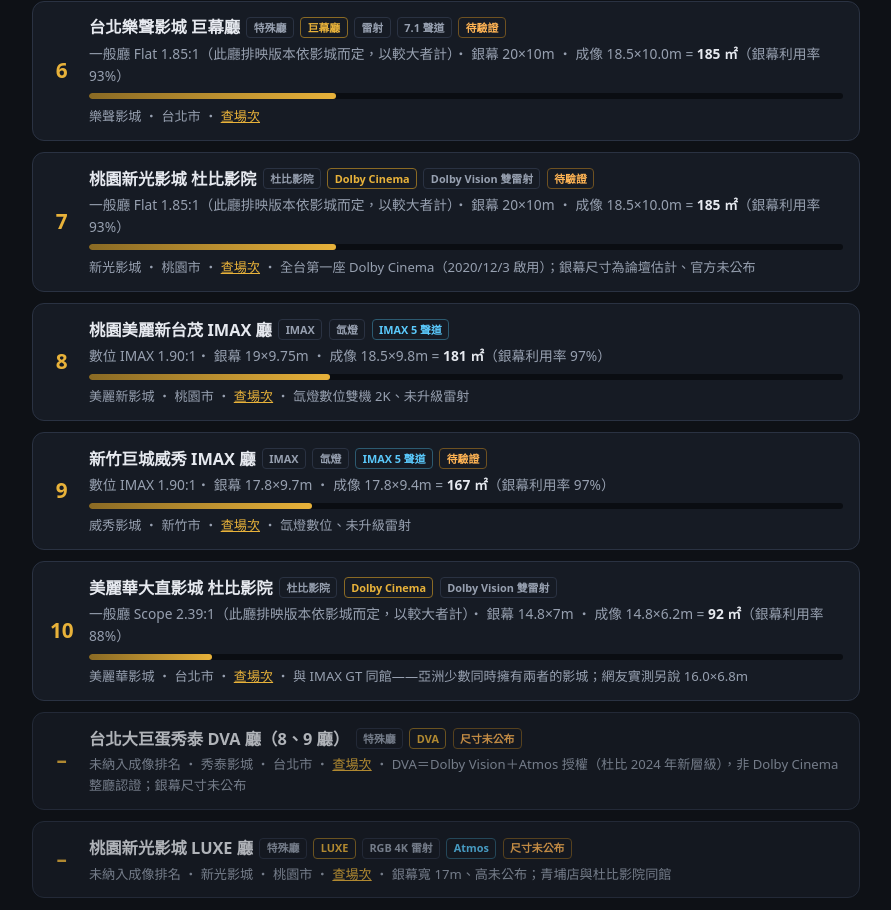
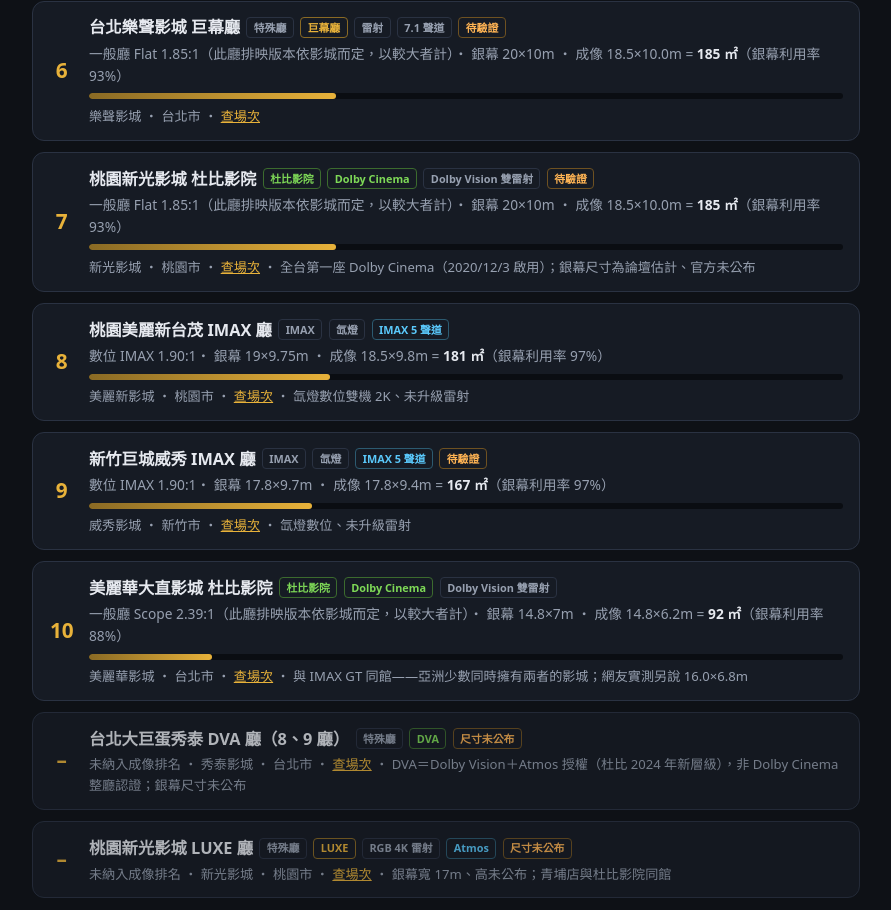
Before and after one commit to cowton0627/taiwan-theater, a React (Vite) app: page / in a window 1280 px wide. Shown: the part 1646-2556 px from the top of the page, without its empty margins (194-1085 px from the left). Built offline with nearby package versions, Linux system fonts and the light colour scheme.

Commit message:
認證綠實際渲染：杜比影院類別徽章與 DVA/Dolby Cinema 品牌徽章染認證綠

```diff
--- a/src/App.tsx
+++ b/src/App.tsx
@@ -63,7 +63,10 @@
   SURROUND_5_1: 'tier-unknown',
 };
 
-/** 音效層級徽章；與 hallCategory／brandLabel 重複時不重掛 */
+/**
+ * 音效層級徽章；與 hallCategory／brandLabel 重複時不重掛
+ * （該情況由 categoryBadgeClass／brandBadgeClass 把既有徽章染成認證綠）
+ */
 function AudioTierBadge({ s }: { s: Screen }) {
   if (s.audioTier === 'DOLBY_CINEMA' && s.hallCategory === 'DOLBY_CINEMA') return null;
   if (s.audioTier === 'DVA' && s.brandLabel === 'DVA') return null;
@@ -72,6 +75,18 @@
       {AUDIO_TIER_LABELS[s.audioTier]}
     </span>
   );
+}
+
+/** 杜比影院類別徽章＝整廳認證，染認證綠 */
+function categoryBadgeClass(s: Screen) {
+  return s.hallCategory === 'DOLBY_CINEMA' ? 'badge tier-cert' : 'badge';
+}
+
+/** DVA 品牌徽章＝認證級授權，染認證綠；其餘維持品牌金 */
+function brandBadgeClass(s: Screen) {
+  return s.brandLabel === 'DVA' || s.brandLabel === 'Dolby Cinema'
+    ? 'badge brand tier-cert'
+    : 'badge brand';
 }
 
 /**
@@ -408,9 +423,11 @@
                 <div className="card-body">
                   <h3>
                     {fit.screen.name}
-                    <span className="badge">{CATEGORY_LABELS[fit.screen.hallCategory]}</span>
+                    <span className={categoryBadgeClass(fit.screen)}>
+                      {CATEGORY_LABELS[fit.screen.hallCategory]}
+                    </span>
                     {fit.screen.brandLabel && (
-                      <span className="badge brand">{fit.screen.brandLabel}</span>
+                      <span className={brandBadgeClass(fit.screen)}>{fit.screen.brandLabel}</span>
                     )}
                     {fit.screen.projection && (
                       <span className="badge">{fit.screen.projection}</span>
@@ -452,8 +469,8 @@
                 <div className="card-body">
                   <h3>
                     {s.name}
-                    <span className="badge">{CATEGORY_LABELS[s.hallCategory]}</span>
-                    {s.brandLabel && <span className="badge brand">{s.brandLabel}</span>}
+                    <span className={categoryBadgeClass(s)}>{CATEGORY_LABELS[s.hallCategory]}</span>
+                    {s.brandLabel && <span className={brandBadgeClass(s)}>{s.brandLabel}</span>}
                     {s.projection && <span className="badge">{s.projection}</span>}
                     <AudioTierBadge s={s} />
                     <span className="badge unverified">尺寸未公布</span>
--- a/src/index.css
+++ b/src/index.css
@@ -325,6 +325,12 @@
   border-color: var(--accent-dim);
 }
 
+/* 認證綠優先於品牌金（杜比影院／DVA 品牌徽章） */
+.badge.brand.tier-cert {
+  color: #7ed957;
+  border-color: #3c6b2e;
+}
+
 .card-unsized {
   opacity: 0.75;
 }
```
